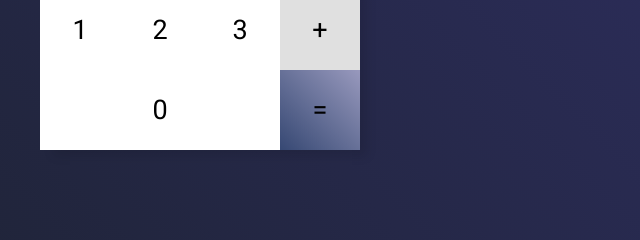
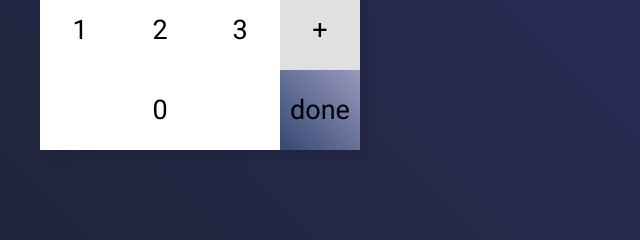
Before and after one commit to GustavoAndrad/desafio_calculadora_caps.23.1_IEEE, a plain HTML site: page index.html in a window 1280 px wide. Shown: the part 505-745 px from the top of the page, 440-1080 px from the left. Drawn offline with Linux system fonts and the light colour scheme.

Commit message:
teste deploy

```diff
--- a/index.html
+++ b/index.html
@@ -41,7 +41,7 @@
           <button type="button" class="operatorButton" onclick="addOperator('*')"> x </button>
           <button type="button" class="operatorButton" onclick="addOperator('-')"> - </button>
           <button type="button" class="operatorButton" onclick="addOperator('+')"> + </button>
-          <button type="submit" class="submitButton" onclick="calculate()"> = </button>
+          <button type="submit" class="submitButton" onclick="calculate()"> done </button>
         </article>
       </section>
     </form>
```
